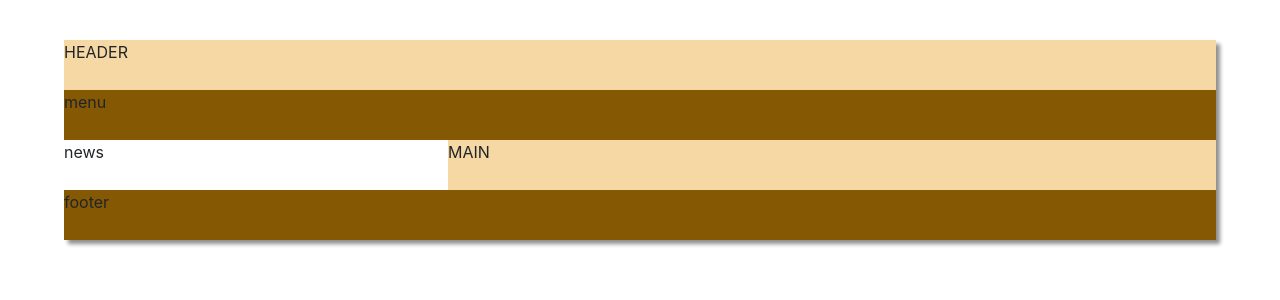
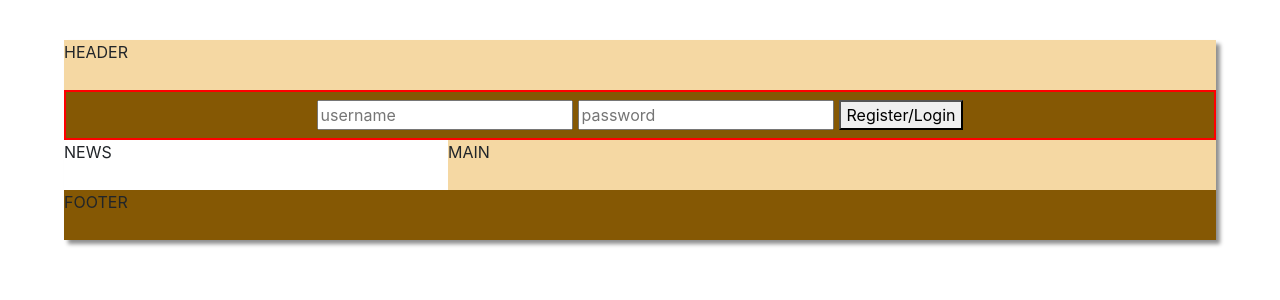
Before and after one commit to Azzazello1979/wsp, an Angular app: page /login in a window 1280 px wide. Shown: the top 300 px of the page. Built offline with nearby package versions, Linux system fonts and the light colour scheme.

Commit message:
login page css

```diff
--- a/src/app/app.module.ts
+++ b/src/app/app.module.ts
@@ -13,6 +13,7 @@ import { AppComponent } from 'src/app/app.component';
 import { LoginPageComponent } from 'src/app/components/pages/login-page/login-page.component';
 import { DashboardPageComponent } from 'src/app/components/pages/dashboard-page/dashboard-page.component';
 import { NotfoundPageComponent } from 'src/app/components/pages/notfound-page/notfound-page.component';
+import { LoginPageFormComponent } from './components/non-portable/login-page-form/login-page-form.component';
 
 @NgModule({
   declarations: [
@@ -20,6 +21,7 @@ import { NotfoundPageComponent } from 'src/app/components/pages/notfound-page/no
     LoginPageComponent,
     DashboardPageComponent,
     NotfoundPageComponent,
+    LoginPageFormComponent,
   ],
   imports: [
     BrowserModule,
--- /dev/null
+++ b/src/app/components/non-portable/login-page-form/login-page-form.component.css
@@ -0,0 +1,31 @@
+.login-page-form-wrapper {
+  padding: 5px;
+  border: 2px solid red;
+  width: 100%;
+  height: 100%;
+  display: flex;
+  justify-content: center;
+  align-items: center;
+}
+.loginFormGroup {
+  display: flex;
+  flex-direction: column;
+  justify-content: center;
+  align-items: center;
+}
+input {
+  margin-bottom: 5px;
+}
+
+@media screen and (min-width: 578px) {
+  .loginFormGroup {
+    display: flex;
+    flex-direction: row;
+    justify-content: center;
+    align-items: center;
+  }
+  input {
+    margin-bottom: 0;
+    margin-right: 5px;
+  }
+}
--- /dev/null
+++ b/src/app/components/non-portable/login-page-form/login-page-form.component.html
@@ -0,0 +1,13 @@
+<div class="login-page-form-wrapper">
+  <form [formGroup]="loginForm" (ngSubmit)="onSubmit()">
+    <div class="loginFormGroup" formGroupName="loginFormGroup">
+      <input type="text" formControlName="username" placeholder="username" />
+      <input
+        type="password"
+        formControlName="password"
+        placeholder="password"
+      />
+      <button type="submit">Register/Login</button>
+    </div>
+  </form>
+</div>
--- /dev/null
+++ b/src/app/components/non-portable/login-page-form/login-page-form.component.ts
@@ -0,0 +1,30 @@
+import { Component, OnInit } from '@angular/core';
+import { FormGroup, FormControl, Validators } from '@angular/forms';
+
+@Component({
+  selector: 'app-login-page-form',
+  templateUrl: './login-page-form.component.html',
+  styleUrls: ['./login-page-form.component.css'],
+})
+export class LoginPageFormComponent implements OnInit {
+  loginForm: FormGroup;
+
+  constructor() {}
+
+  onSubmit() {}
+
+  ngOnInit() {
+    this.loginForm = new FormGroup({
+      loginFormGroup: new FormGroup({
+        username: new FormControl(null, [
+          Validators.required,
+          Validators.minLength(5),
+        ]),
+        password: new FormControl(null, [
+          Validators.required,
+          Validators.minLength(5),
+        ]),
+      }),
+    });
+  }
+}
--- a/src/app/components/pages/login-page/login-page.component.html
+++ b/src/app/components/pages/login-page/login-page.component.html
@@ -1,7 +1,7 @@
 <div class="login-page-wrapper pageWrapper">
   <header>HEADER</header>
-  <nav>menu</nav>
+  <nav><app-login-page-form></app-login-page-form></nav>
   <main>MAIN</main>
-  <aside>news</aside>
-  <footer>footer</footer>
+  <aside>NEWS</aside>
+  <footer>FOOTER</footer>
 </div>
--- a/src/styles.css
+++ b/src/styles.css
@@ -1,4 +1,5 @@
 /* You can add global styles to this file, and also import other style files */
+/* breakPoints: 577- ... 577->769 ... 769+ */
 body {
   margin: 0;
   padding: 0;
```
Also changed, not shown: 1 other file (tests, documents, lock files or other folders).
